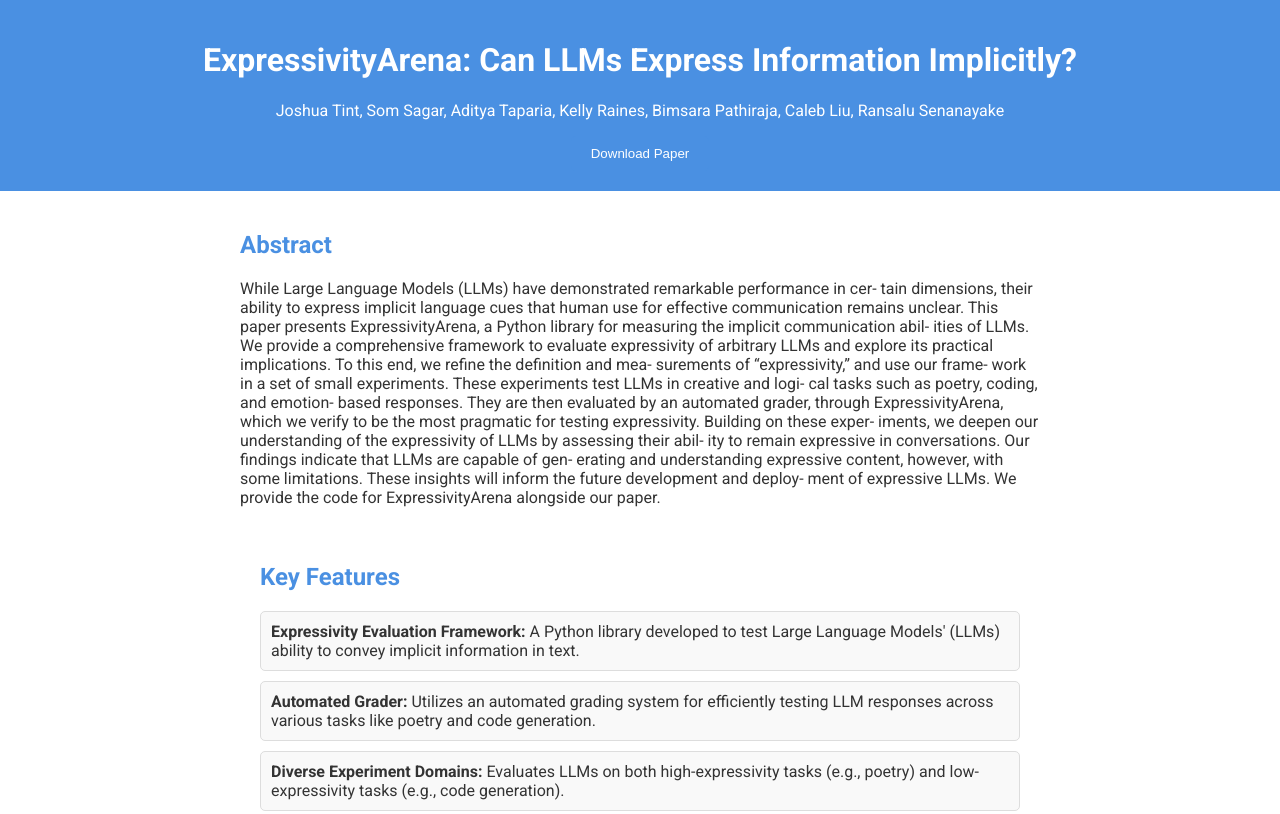
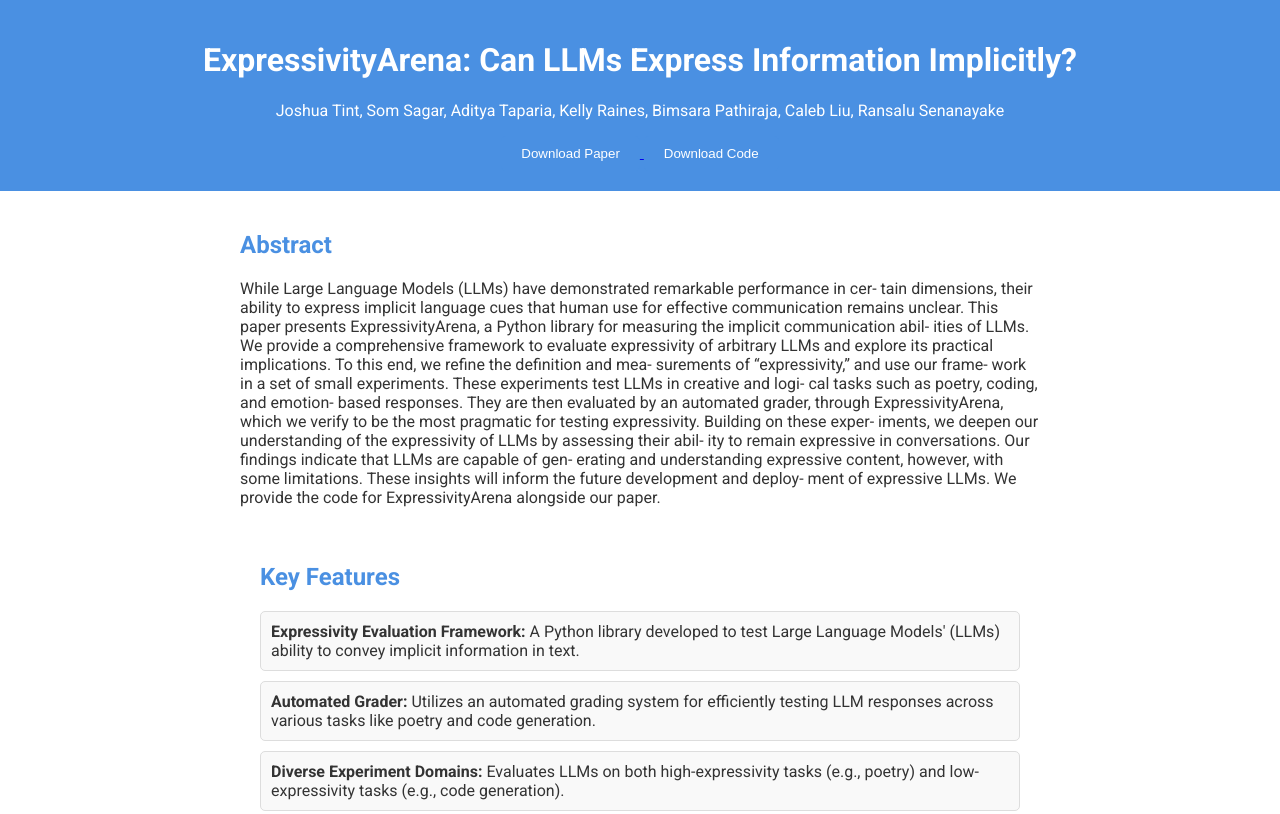
Before and after one commit to LENS-Lab-AI/lens-lab-ai.github.io, a plain HTML site: page expressivity_arena/index.html in a window 1280 px wide. Shown: the top 814 px of the page. Drawn offline with Linux system fonts and the light colour scheme.

Commit message:
Update index.html

```diff
--- a/expressivity_arena/index.html
+++ b/expressivity_arena/index.html
@@ -71,6 +71,12 @@
     <a href="/assets/expressivityarena.pdf" download="ExpressivityArena_Paper.pdf">
         <button style="background-color:#4a90e2; color:white; padding:10px 20px; border:none; border-radius:5px; cursor:pointer;">
             Download Paper
+        </button>
+    </a>
+
+    <a href="/assets/expressivityarena.zip" download="ExpressivityArena.zip">
+        <button style="background-color:#4a90e2; color:white; padding:10px 20px; border:none; border-radius:5px; cursor:pointer;">
+            Download Code
         </button>
     </a>
 </div>
```
